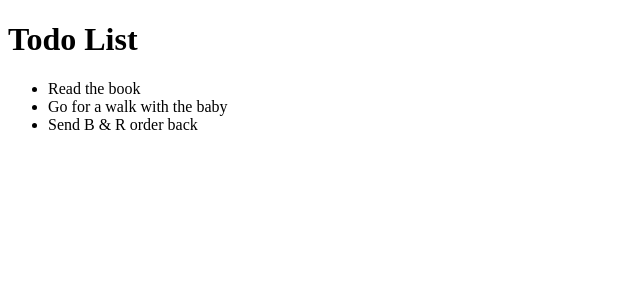
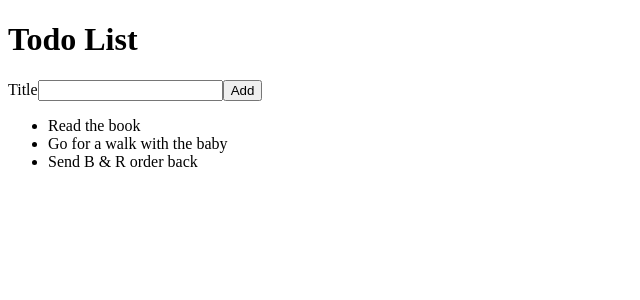
Before and after one commit to Code-the-Dream-School/ctd-react-albatross, a React (Create React App) app: page / in a window 1280 px wide. Shown: the top 300 px of the page, without its empty margins (0-640 px from the left). Built offline with nearby package versions, Linux system fonts and the light colour scheme; the HTML template or start-up script is replaced by a standard one.

Commit message:
Lesson 1-2. Added ToDo form

```diff
--- /dev/null
+++ b/src/AddTodoForm.js
@@ -0,0 +1,11 @@
+import react from "react";
+
+export default function AddTodoForm() {
+  return (
+    <form>
+      <label htmlFor="todoTitle">Title</label>
+      <input id="todoTitle"></input>
+      <button type="submit"> Add</button>
+    </form>
+  );
+}
--- a/src/App.js
+++ b/src/App.js
@@ -1,33 +1,13 @@
 import React from "react";
-
-let todoList = [
-  {
-    id: 1,
-    title: "Read the book",
-  },
-  {
-    id: 2,
-    title: "Go for a walk with the baby",
-  },
-  {
-    id: 3,
-    title: "Send B & R order back",
-  },
-];
+import TodoList from "./TodoList";
+import AddTodoForm from "./AddTodoForm";
 
 function App() {
   return (
     <div>
       <h1>Todo List</h1>
-      <ul>
-        {todoList.map(function (item) {
-          return (
-            <li key={item.id}>
-              <span>{item.title}</span>
-            </li>
-          );
-        })}
-      </ul>
+      <AddTodoForm />
+      <TodoList />
     </div>
   );
 }
--- /dev/null
+++ b/src/TodoList.js
@@ -0,0 +1,29 @@
+import React from "react";
+let todoList = [
+  {
+    id: 1,
+    title: "Read the book",
+  },
+  {
+    id: 2,
+    title: "Go for a walk with the baby",
+  },
+  {
+    id: 3,
+    title: "Send B & R order back",
+  },
+];
+
+export default function TodoList() {
+  return (
+    <ul>
+      {todoList.map(function (item) {
+        return (
+          <li key={item.id}>
+            <span>{item.title}</span>
+          </li>
+        );
+      })}
+    </ul>
+  );
+}
```
